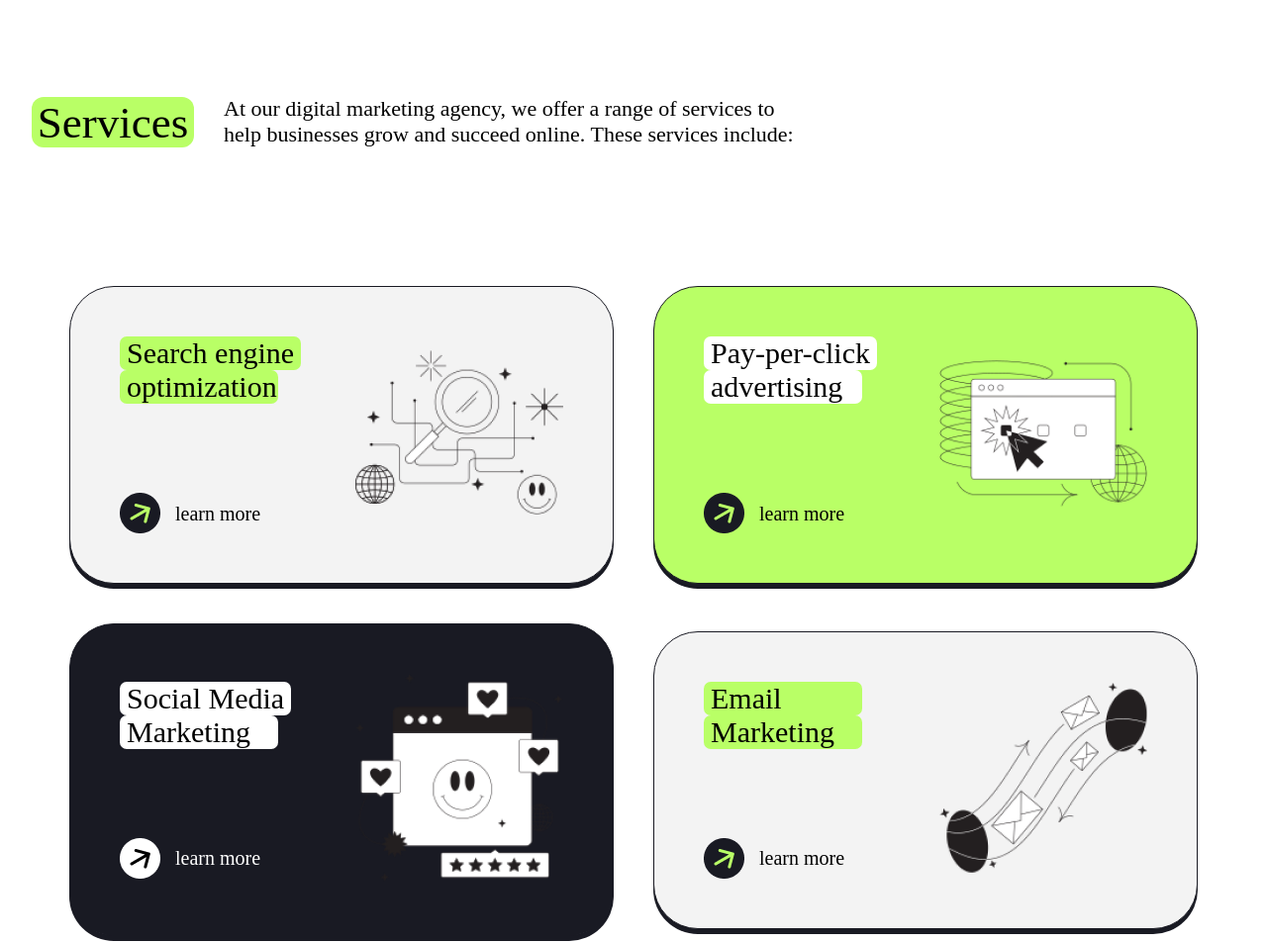
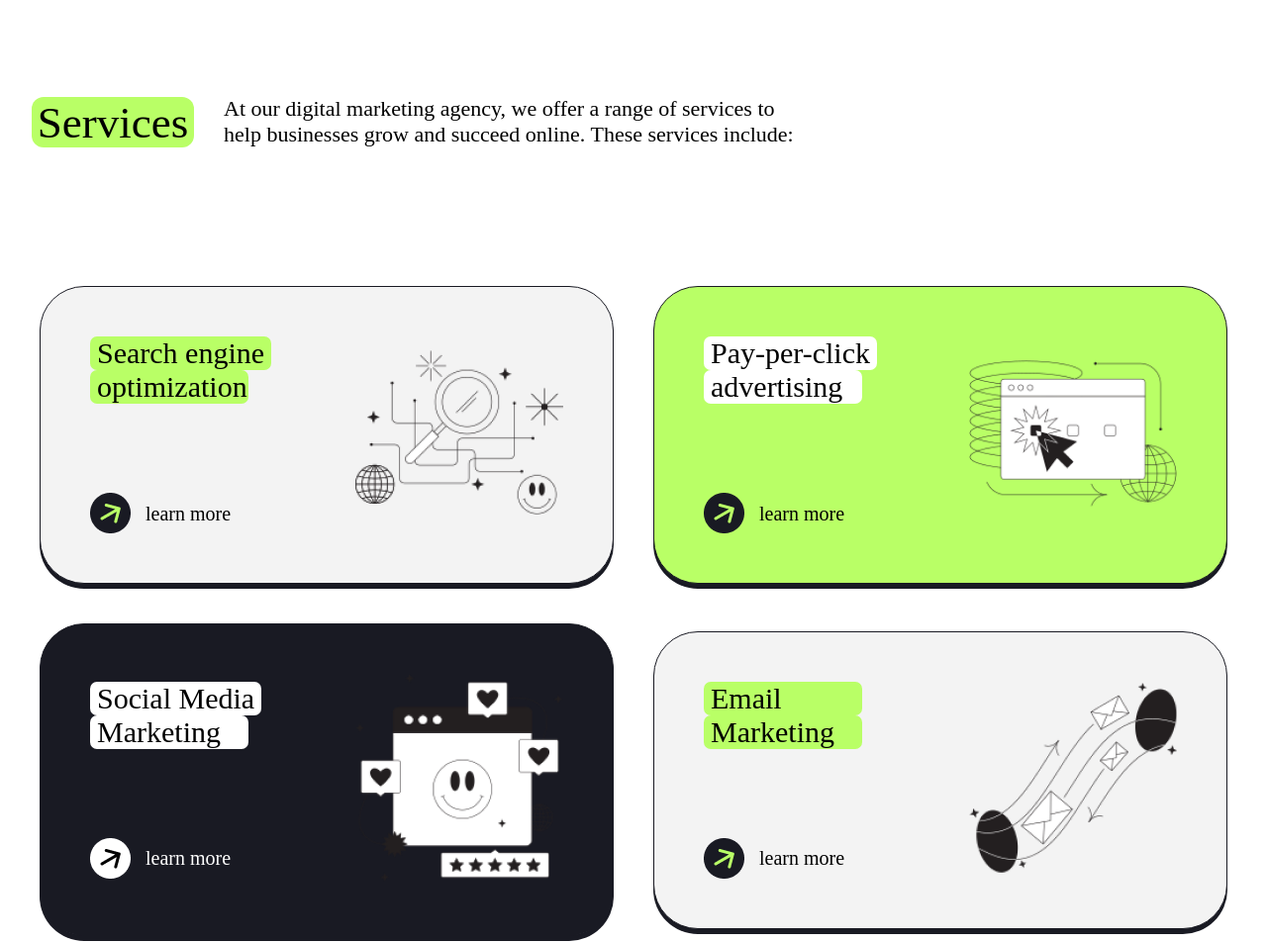
Before and after one commit to mujammelhossain75/positivus, a plain HTML site: page index.html in a window 1280 px wide. Shown: the part 726-1679 px from the top of the page at 99% size. Drawn offline with nearby package versions, Linux system fonts and the light colour scheme.

Commit message:
re edit card

```diff
--- a/style.css
+++ b/style.css
@@ -225,7 +225,7 @@ nav{
     display: flex;
     justify-content: space-between;
     align-items: center;
-    width: 550px;
+    width: 580px;
     padding: 50px;
     background: var(--Grey, #F3F3F3);
     border-radius: 45px;
@@ -273,7 +273,7 @@ nav{
     display: flex;
     justify-content: space-between;
     align-items: center;
-    width: 550px;
+    width: 580px;
     padding: 50px;
     background-color: #B9FF66;
     border-radius: 45px;
@@ -299,7 +299,7 @@ nav{
     display: flex;
     justify-content: space-between;
     align-items: center;
-    width: 550px;
+    width: 580px;
     padding: 50px;
     background-color:#191A23;
     border-radius: 45px;
```
